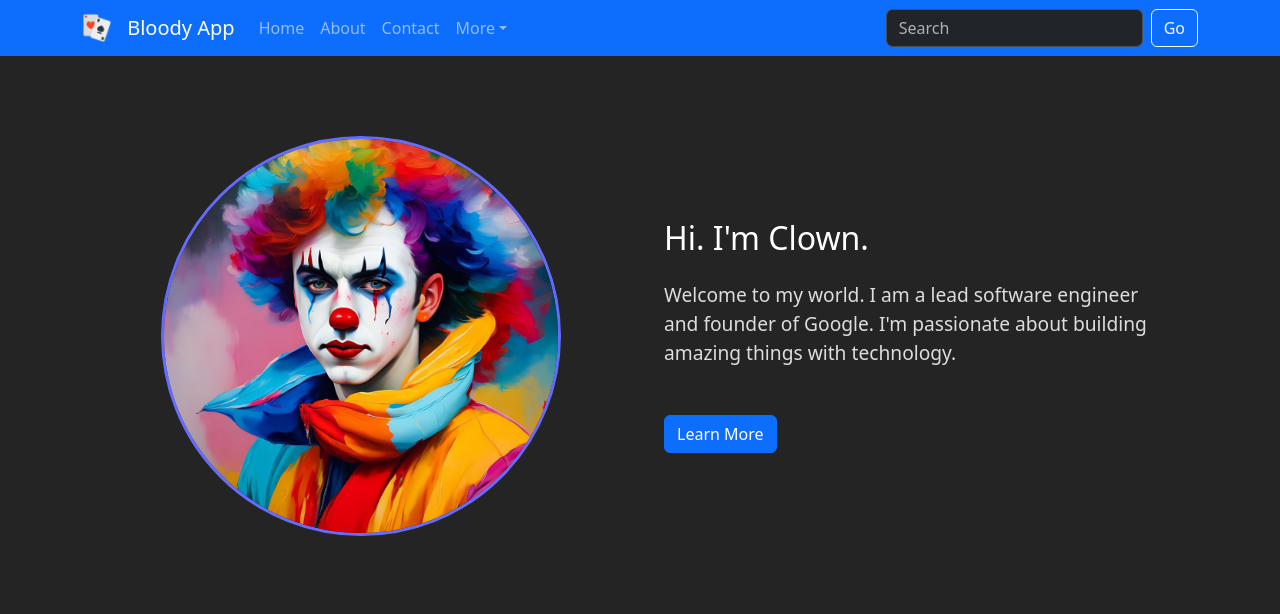
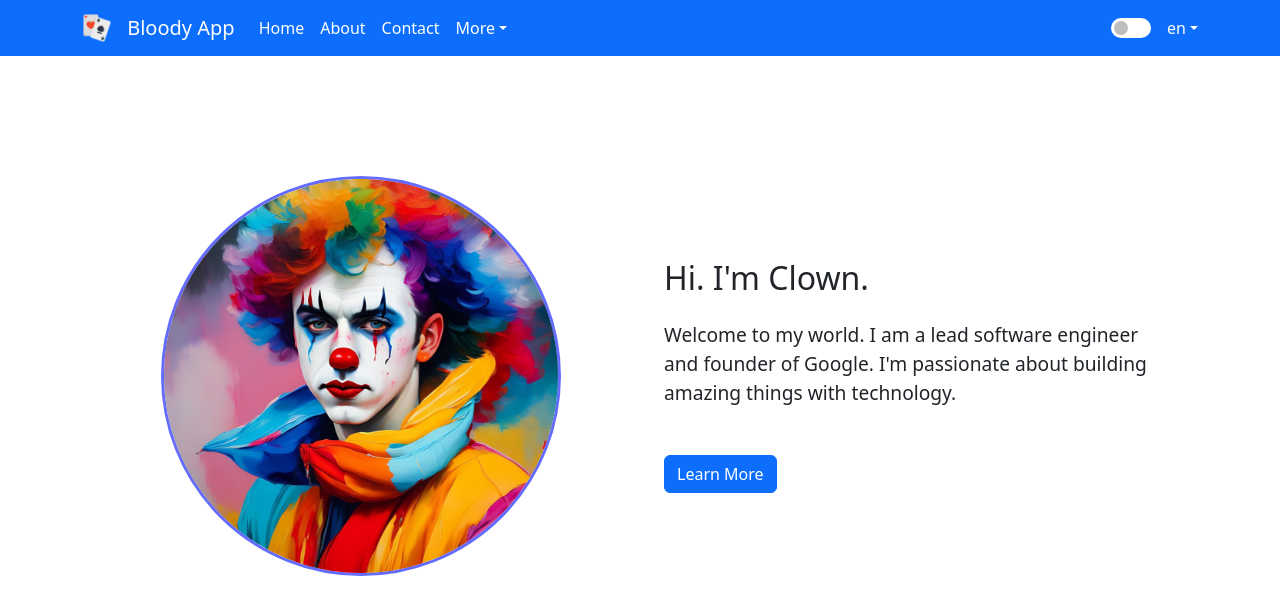
Before and after one commit to m-zta/first-react-app, a React (Vite) app: page / in a window 1280 px wide. Shown: the top 614 px of the page. Built offline with nearby package versions, Linux system fonts and the light colour scheme.

Commit message:
add darkmode and improve navbar style

```diff
--- a/src/assets/styles/global.css
+++ b/src/assets/styles/global.css
@@ -4,8 +4,8 @@
   /* :root represents the root element of the document, which in HTML is always the html element. */
   font-family: Inter, system-ui, Avenir, Helvetica, Arial, sans-serif;
   color-scheme: light dark;
-  color: rgba(255, 255, 255, 0.87);
-  background-color: #242424;
+  color: rgb(125, 255, 122);
+  background-color: rgb(104, 29, 255);
 }
 
 body,
@@ -17,8 +17,6 @@ body,
   width: 100%;
   height: 100%;
   overflow-x: hidden;
-  background-color: #242424;
-  color: #ffffff;
 }
 
 /* Centering main content */
--- a/src/assets/styles/navbar.css
+++ b/src/assets/styles/navbar.css
@@ -1,10 +1,78 @@
-/* navbar.css (handles styles only for the Navbar) */
+/* Navbar Image Styling */
 .navbar-brand img {
   height: 30px;
   width: 30px;
   margin-right: 10px;
 }
 
+/* not doing anything... */
 .navbar {
   padding: 10px 20px;
 }
+
+/* Dark Mode Toggle */
+.switch {
+  position: relative;
+  display: inline-block;
+  width: 40px;
+  height: 20px;
+  margin-left: 10px;
+}
+
+.switch input {
+  opacity: 0;
+  width: 0;
+  height: 0;
+}
+
+.slider {
+  position: absolute;
+  cursor: pointer;
+  top: 0;
+  left: 0;
+  right: 0;
+  bottom: 0;
+  background-color: rgb(255, 255, 255);
+  transition: 0.4s;
+  border-radius: 20px;
+}
+
+.slider:before {
+  position: absolute;
+  content: "";
+  height: 14px;
+  width: 14px;
+  left: 3px;
+  bottom: 3px;
+  background-color: #bebebe;
+  transition: 0.4s;
+  border-radius: 50%;
+}
+
+input:checked + .slider {
+  background-color: black;
+}
+
+input:checked + .slider:before {
+  transform: translateX(20px);
+}
+
+.dark-theme {
+  background-color: #121212;
+  color: #ffffff;
+}
+
+.nav-link {
+  /* Had to enforce the white font color for
+  the drop down title with !important. There might
+  be a better fix, tho...*/
+  color: white !important;
+  position: relative;
+  padding: 5px 10px;
+  border-radius: 5px;
+  transition: background-color 0.3 ease-in-out;
+}
+
+.nav-link:hover {
+  background: radial-gradient(circle, rgba(255, 255, 255, 0.3) 0%, rgba(255, 255, 255, 0) 80%);
+}
--- a/src/assets/styles/pages.css
+++ b/src/assets/styles/pages.css
@@ -5,7 +5,8 @@
   /* Dynamic spacing. Had to do this here
   instead of using bootstrap utilities because
   the maximal bootstrap margin is mt-5 */
-  margin-top: 10vh;
+  margin-top: 15vh;
+  height: 100vh;
 }
 
 @media (max-width: 768px) {
@@ -21,7 +22,6 @@
 
 .home-container p {
   font-size: 1.2rem;
-  color: #ddd;
 }
 
 .home-container img {
--- a/src/components/Navbar.tsx
+++ b/src/components/Navbar.tsx
@@ -1,15 +1,29 @@
 // Documentation on react-bootstrap: https://react-bootstrap.netlify.app/
 // Documentation on react-router components: https://v5.reactrouter.com/web/guides/primary-components
 
+import { useState } from "react"; // for managing dark mode
 import { Container, Nav, Navbar, NavDropdown } from "react-bootstrap"; // to create the navbar
 import { Link } from "react-router-dom"; // to create links in the navbar to different pages of the app
-import { Form, FormControl, Button } from "react-bootstrap"; // to create a search bar in the navbar
+import { Form } from "react-bootstrap"; // to create a search bar in the navbar
 
 import pokerCards from "../assets/images/poker-cards.png"; // to import the logo image
 
 import "../assets/styles/navbar.css";
 
 export default function MyNavbar() {
+  const [darkMode, setDarkMode] = useState(false);
+  const [language, setLanguage] = useState("en");
+
+  const toggleDarkMode = () => {
+    setDarkMode(!darkMode);
+    document.body.classList.toggle("dark-theme");
+  };
+
+  const changeLanguage = (lang: string) => {
+    setLanguage(lang);
+    console.log(`Language changed to ${lang}`); // Replace with actual language change logic
+  };
+
   return (
     <Navbar expand="md" bg="primary" data-bs-theme="dark">
       {/* data-bs-theme is the new way. variant is deprecated */}
@@ -39,7 +53,12 @@ export default function MyNavbar() {
             <Nav.Link as={Link} to="/contact">
               Contact
             </Nav.Link>
-            <NavDropdown title="More" id="basic-nav-dropdown">
+
+            <NavDropdown
+              title="More"
+              menuVariant="dark"
+              id="basic-nav-dropdown"
+            >
               {/* NavDropdown is a dropdown menu */}
               <NavDropdown.Item as={Link} to="/more1">
                 First item
@@ -54,16 +73,33 @@ export default function MyNavbar() {
               </NavDropdown.Item>
             </NavDropdown>
           </Nav>
-          <Form className="d-flex">
-            {/* d-flex makes the form flex */}
-            <FormControl
-              type="search"
-              placeholder="Search"
-              className="me-2"
-              aria-label="Search"
-            />
-            <Button variant="outline-light">Go</Button>
+
+          <Form className="d-flex align-items-center">
+            <label className="switch">
+              <input
+                type="checkbox"
+                onChange={toggleDarkMode}
+                checked={darkMode}
+              />
+              <span className="slider round"></span>
+            </label>
           </Form>
+
+          <NavDropdown
+            title={language.toLowerCase()}
+            id="language-dropdown"
+            className="ms-3"
+          >
+            <NavDropdown.Item onClick={() => changeLanguage("en")}>
+              English
+            </NavDropdown.Item>
+            <NavDropdown.Item onClick={() => changeLanguage("de")}>
+              Deutsch
+            </NavDropdown.Item>
+            <NavDropdown.Item onClick={() => changeLanguage("es")}>
+              Español
+            </NavDropdown.Item>
+          </NavDropdown>
         </Navbar.Collapse>
       </Container>
     </Navbar>
--- a/src/pages/Home.tsx
+++ b/src/pages/Home.tsx
@@ -1,5 +1,6 @@
-import { Container, Row, Col, Image, Button } from "react-bootstrap";
+import { Container, Row, Col, Image } from "react-bootstrap";
 import profilePic from "../assets/images/clown.jpg"; // Replace with actual image path
+import { Link } from "react-router-dom";
 
 export default function Home() {
   return (
@@ -26,7 +27,11 @@ export default function Home() {
               Google. I'm passionate about building amazing things with
               technology.
             </p>
-            <Button variant="primary">Learn More</Button>
+            <Link to="/about" className="btn btn-primary">
+              {/* Button would've worked fine, but vscode was showing an error at
+              the as=Link prop, so I chose to use the Link component instead */}
+              Learn More
+            </Link>
           </Container>
         </Col>
       </Row>
```
